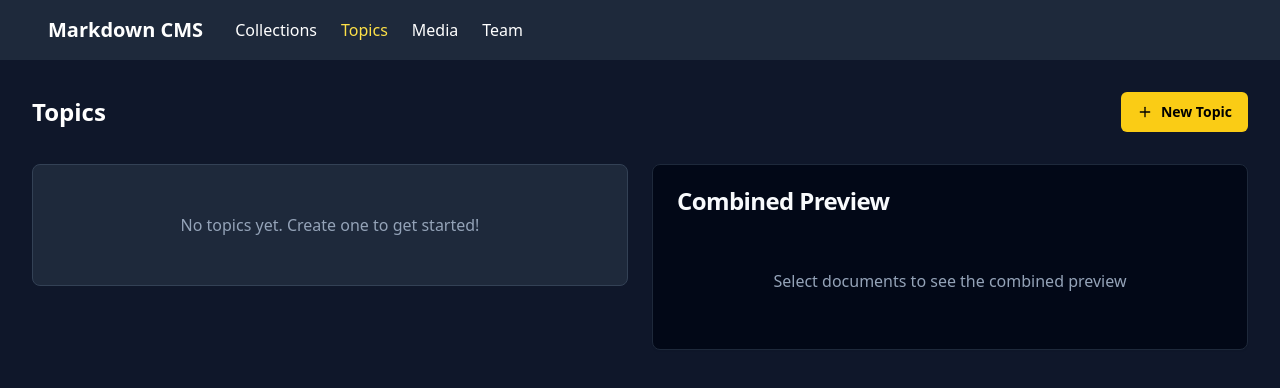
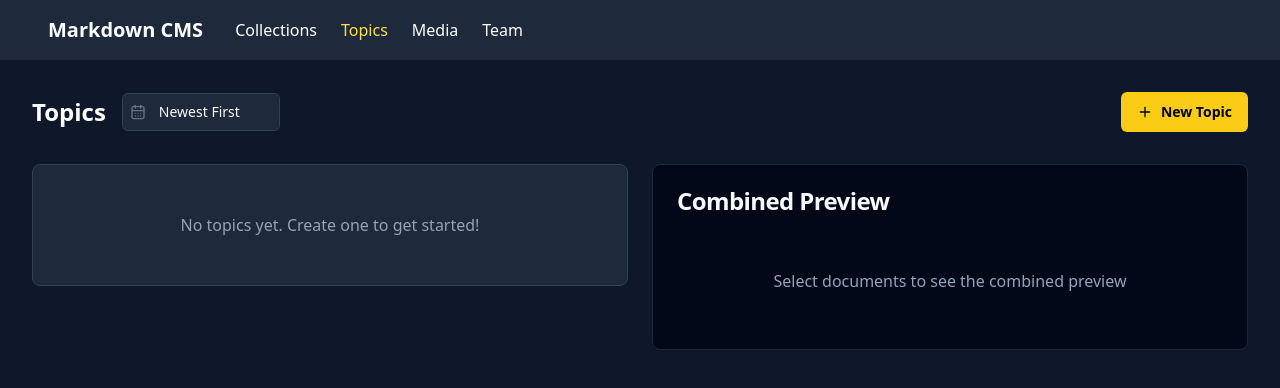
Before and after one commit to ddri/bebop, a Next.js app: page / in a window 1280 px wide. Shown: the top 388 px of the page. Built offline with nearby package versions, Linux system fonts and the light colour scheme.

Commit message:
add sorting filters

```diff
--- a/src/components/MarkdownCMS.tsx
+++ b/src/components/MarkdownCMS.tsx
@@ -1,18 +1,32 @@
 'use client';
 
-import React, { useState, useEffect } from 'react';
+import React, { useState, useEffect, useMemo } from 'react';
 import { useTheme } from "next-themes";
 import { Card, CardHeader, CardTitle, CardContent } from '@/components/ui/card';
 import { Button } from '@/components/ui/button';
 import { Textarea } from '@/components/ui/textarea';
 import { Input } from '@/components/ui/input';
-import { Plus, Trash2, Download, Eye, FileText, Clock, MoreHorizontal } from 'lucide-react';
+import {
+  Plus,
+  Trash2,
+  Download,
+  Eye,
+  FileText,
+  Clock,
+  MoreHorizontal,
+  ArrowDownAZ,
+  ArrowUpAZ,
+  CalendarDays,
+  TextQuote
+} from 'lucide-react';
 
 interface Document {
   id: number;
   name: string;
   content: string;
 }
+
+type SortOption = 'newest' | 'oldest' | 'az' | 'za' | 'longest' | 'shortest';
 
 export default function MarkdownCMS() {
   const [mounted, setMounted] = useState(false);
@@ -23,6 +37,7 @@ export default function MarkdownCMS() {
   const [newDocName, setNewDocName] = useState('');
   const [newDocContent, setNewDocContent] = useState('');
   const [showNewDocForm, setShowNewDocForm] = useState(false);
+  const [sortBy, setSortBy] = useState<SortOption>('newest');
 
   // Handle mounting state
   useEffect(() => {
@@ -33,8 +48,12 @@ export default function MarkdownCMS() {
   useEffect(() => {
     if (mounted) {
       const savedDocs = localStorage.getItem('markdown-docs');
+      const savedSort = localStorage.getItem('sort-preference');
       if (savedDocs) {
         setDocuments(JSON.parse(savedDocs));
+      }
+      if (savedSort) {
+        setSortBy(savedSort as SortOption);
       }
     }
   }, [mounted]);
@@ -45,6 +64,23 @@ export default function MarkdownCMS() {
       localStorage.setItem('markdown-docs', JSON.stringify(documents));
     }
   }, [documents, mounted]);
+
+  // Save sort preference when it changes
+  useEffect(() => {
+    if (mounted) {
+      localStorage.setItem('sort-preference', sortBy);
+    }
+  }, [sortBy, mounted]);
+
+  // Sort options configuration
+  const sortOptions = [
+    { value: 'newest', label: 'Newest First', icon: CalendarDays },
+    { value: 'oldest', label: 'Oldest First', icon: CalendarDays },
+    { value: 'az', label: 'A-Z', icon: ArrowDownAZ },
+    { value: 'za', label: 'Z-A', icon: ArrowUpAZ },
+    { value: 'longest', label: 'Longest First', icon: TextQuote },
+    { value: 'shortest', label: 'Shortest First', icon: TextQuote },
+  ];
 
   // Calculate word count
   const getWordCount = (text: string): number => {
@@ -103,6 +139,27 @@ export default function MarkdownCMS() {
     setCombinedPreview(markdownToHtml(selectedContent));
   }, [selectedDocs, documents]);
 
+  // Memoized sorted documents
+  const sortedDocuments = useMemo(() => {
+    const sorted = [...documents];
+    switch (sortBy) {
+      case 'newest':
+        return sorted.sort((a, b) => b.id - a.id);
+      case 'oldest':
+        return sorted.sort((a, b) => a.id - b.id);
+      case 'az':
+        return sorted.sort((a, b) => a.name.localeCompare(b.name));
+      case 'za':
+        return sorted.sort((a, b) => b.name.localeCompare(a.name));
+      case 'longest':
+        return sorted.sort((a, b) => getWordCount(b.content) - getWordCount(a.content));
+      case 'shortest':
+        return sorted.sort((a, b) => getWordCount(a.content) - getWordCount(b.content));
+      default:
+        return sorted;
+    }
+  }, [documents, sortBy]);
+
   if (!mounted) return null;
 
   return (
@@ -124,9 +181,34 @@ export default function MarkdownCMS() {
 
       {/* Main Content */}
       <div className="container mx-auto p-8 max-w-7xl">
-        {/* Header with New Topic Button */}
+        {/* Header with Sort and New Topic Button */}
         <div className="flex justify-between items-center mb-8">
+          <div className="flex items-center gap-4">
             <h1 className="text-2xl font-semibold dark:text-white">Topics</h1>
+            <div className="relative">
+              <select
+                value={sortBy}
+                onChange={(e) => setSortBy(e.target.value as SortOption)}
+                className="appearance-none bg-white dark:bg-slate-800 border border-slate-200 dark:border-slate-700 rounded-md pl-9 pr-8 py-2 text-sm focus:outline-none focus:ring-2 focus:ring-yellow-400"
+              >
+                {sortOptions.map(option => {
+                  const Icon = option.icon;
+                  return (
+                    <option key={option.value} value={option.value}>
+                      {option.label}
+                    </option>
+                  );
+                })}
+              </select>
+              {/* Show the current sort option's icon */}
+              {React.createElement(
+                sortOptions.find(opt => opt.value === sortBy)?.icon || CalendarDays,
+                {
+                  className: "h-4 w-4 absolute left-2 top-1/2 transform -translate-y-1/2 text-slate-500",
+                }
+              )}
+            </div>
+          </div>
           <Button
             onClick={() => setShowNewDocForm(!showNewDocForm)}
             className="bg-yellow-400 hover:bg-yellow-500 text-black font-semibold"
@@ -185,7 +267,7 @@ export default function MarkdownCMS() {
           {/* Documents List */}
           <div>
             <div className="space-y-4">
-              {documents.map(doc => (
+              {sortedDocuments.map(doc => (
                 <div
                   key={doc.id}
                   className="bg-white dark:bg-slate-800 p-6 rounded-lg border border-slate-200 dark:border-slate-700 hover:border-yellow-400 dark:hover:border-yellow-400 transition-colors relative group shadow-sm"
@@ -239,7 +321,6 @@ export default function MarkdownCMS() {
           </div>
 
           {/* Preview Card */}
-          <div>
           <Card>
             <CardHeader>
               <CardTitle className="flex justify-between items-center">
@@ -351,6 +432,5 @@ export default function MarkdownCMS() {
         </div>
       </div>
     </div>
-    </div>
   );
 }
```
Lines whose indentation alone changed are shown as unchanged.
